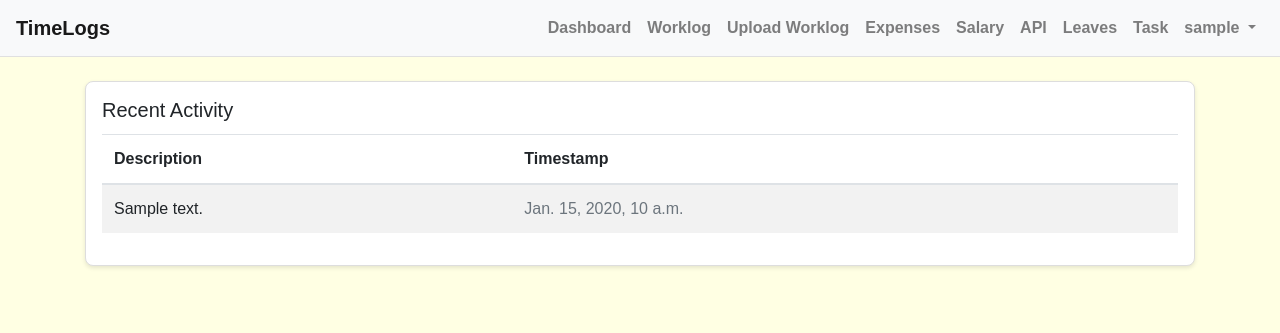
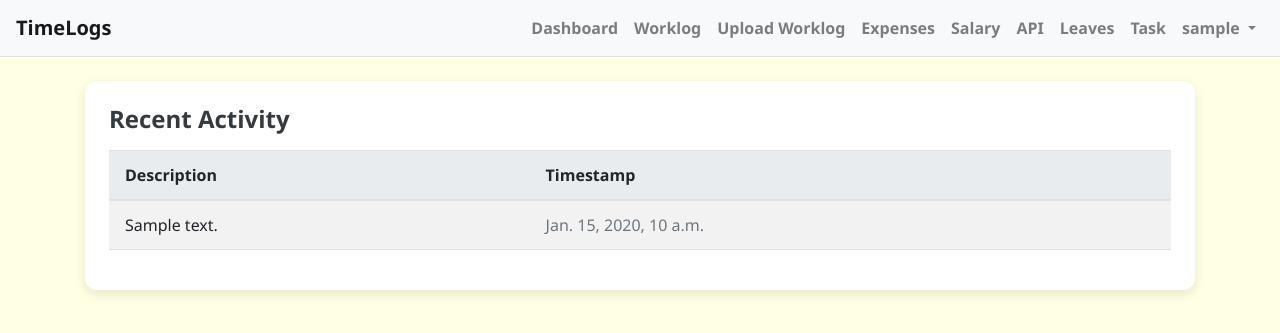
Before and after one commit to ashishkekan/Timelogix, a Django app: page /recent_activity/ in a window 1280 px wide. Shown: the top 333 px of the page. Run offline with Django 5.2, Linux system fonts and the light colour scheme; a user stored in the database is signed in; tables that the repository leaves empty hold one stand-in row (values such as "Sample post"); some libraries are stand-ins or nearby versions.

Commit message:
Fixed recent entries page loading

```diff
--- a/avg_calc/templates/worktime/recent_activity.html
+++ b/avg_calc/templates/worktime/recent_activity.html
@@ -1,42 +1,81 @@
 {% extends "navbar/base.html" %}
 {% load static %}
 {% block content %}
+
 <style>
     body {
-      font-family: Arial, sans-serif;
+        font-family: 'Segoe UI', Tahoma, Geneva, Verdana, sans-serif;
     }
+
     .card {
-        border: 1px solid #ddd;
-        border-radius: 8px;
-        overflow: hidden;
-        box-shadow: 0 2px 4px rgba(0,0,0,0.1);
-        background-color: #fff;
+        border: none;
+        border-radius: 12px;
+        box-shadow: 0 4px 12px rgba(0, 0, 0, 0.1);
+        background-color: #ffffff;
+        margin-bottom: 24px;
+        padding: 24px;
+    }
+
+    .card-title {
+        font-size: 1.5rem;
+        font-weight: 600;
         margin-bottom: 16px;
+        color: #343a40;
     }
-    .card-body {
-        padding: 16px;
-    }
+
     .table {
         width: 100%;
-        margin-bottom: 1rem;
+        border-collapse: collapse;
+    }
+
+    .table thead {
+        background-color: #e9ecef;
+    }
+
+    .table th, .table td {
+        padding: 12px 16px;
+        text-align: left;
+        border-bottom: 1px solid #dee2e6;
+    }
+
+    .table tbody tr:hover {
+        background-color: #f1f3f5;
+    }
+
+    .text-muted {
+        color: #6c757d;
+    }
+
+    .pagination {
+        text-align: center;
+        margin-top: 20px;
+    }
+
+    .step-links a,
+    .step-links span.current {
+        margin: 0 6px;
+        padding: 8px 12px;
+        border: 1px solid #dee2e6;
+        border-radius: 6px;
+        text-decoration: none;
+        color: #007bff;
+        background-color: #f8f9fa;
+        transition: background-color 0.2s ease-in-out;
+    }
+
+    .step-links a:hover {
+        background-color: #e2e6ea;
+    }
+
+    .step-links span.current {
+        font-weight: bold;
+        background-color: #dee2e6;
         color: #212529;
-    }
-    .table th, .table td {
-        padding: 0.75rem;
-        vertical-align: top;
-        border-top: 1px solid #dee2e6;
-    }
-    .table thead th {
-        vertical-align: bottom;
-        border-bottom: 2px solid #dee2e6;
-    }
-    .table tbody + tbody {
-        border-top: 2px solid #dee2e6;
+        pointer-events: none;
     }
 </style>
 
-<div class="card mb-4">
-    <div class="card-body">
+<div class="card">
     <h5 class="card-title">Recent Activity</h5>
     <table class="table table-striped">
         <thead>
@@ -46,15 +85,38 @@
             </tr>
         </thead>
         <tbody>
-                {% for activity in recent_activities %}
+            {% for activity in page_obj %}
                 <tr>
                     <td>{{ activity.description }}</td>
                     <td class="text-muted">{{ activity.timestamp }}</td>
                 </tr>
+            {% empty %}
+                <tr>
+                    <td colspan="2" class="text-muted">No activity found.</td>
+                </tr>
             {% endfor %}
         </tbody>
     </table>
+
+    {% if page_obj.has_other_pages %}
+    <div class="pagination">
+        <span class="step-links">
+            {% if page_obj.has_previous %}
+                <a href="?page=1">&laquo; First</a>
+                <a href="?page={{ page_obj.previous_page_number }}">Previous</a>
+            {% endif %}
+
+            <span class="current">
+                Page {{ page_obj.number }} of {{ page_obj.paginator.num_pages }}
+            </span>
+
+            {% if page_obj.has_next %}
+                <a href="?page={{ page_obj.next_page_number }}">Next</a>
+                <a href="?page={{ page_obj.paginator.num_pages }}">Last &raquo;</a>
+            {% endif %}
+        </span>
     </div>
+    {% endif %}
 </div>
 
 {% endblock %}
--- a/avg_calc/views.py
+++ b/avg_calc/views.py
@@ -7,6 +7,7 @@ from django.contrib.auth import logout as auth_logout
 from django.contrib.auth import update_session_auth_hash
 from django.contrib.auth.decorators import login_required
 from django.contrib.auth.forms import AuthenticationForm
+from django.core.paginator import Paginator
 from django.http import HttpResponse
 from django.shortcuts import redirect, render
 
@@ -419,11 +420,14 @@ def task_list(request):
 
 @login_required()
 def recent_activity(request):
-    recent_activities = RecentActivity.objects.filter(user=request.user).order_by(
-        "-timestamp"
-    )[:10]
+    activities = RecentActivity.objects.filter(user=request.user).order_by("-timestamp")
+
+    paginator = Paginator(activities, 10)
+    page_number = request.GET.get("page")
+    page_obj = paginator.get_page(page_number)
+
     context = {
-        "recent_activities": recent_activities,
+        "page_obj": page_obj,
     }
     return render(request, "worktime/recent_activity.html", context)
 
```
Lines whose indentation alone changed are shown as unchanged.
